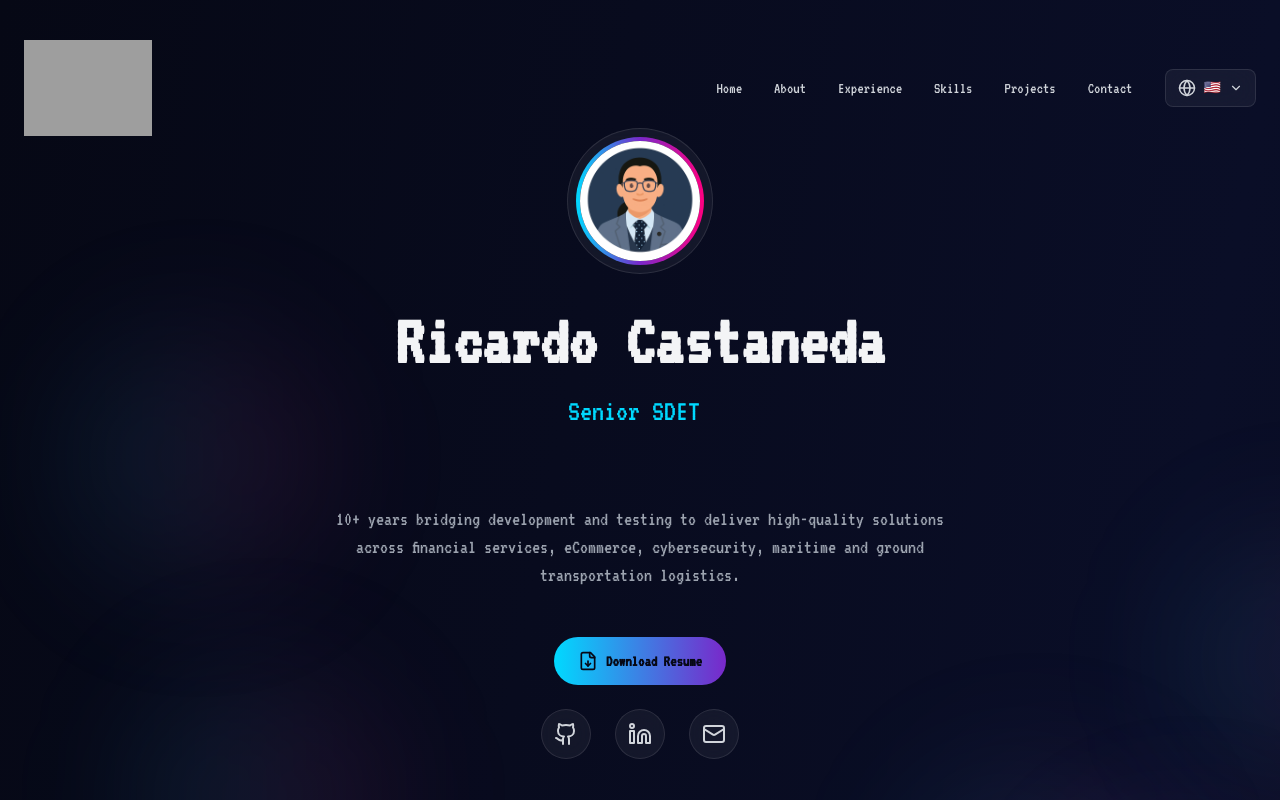
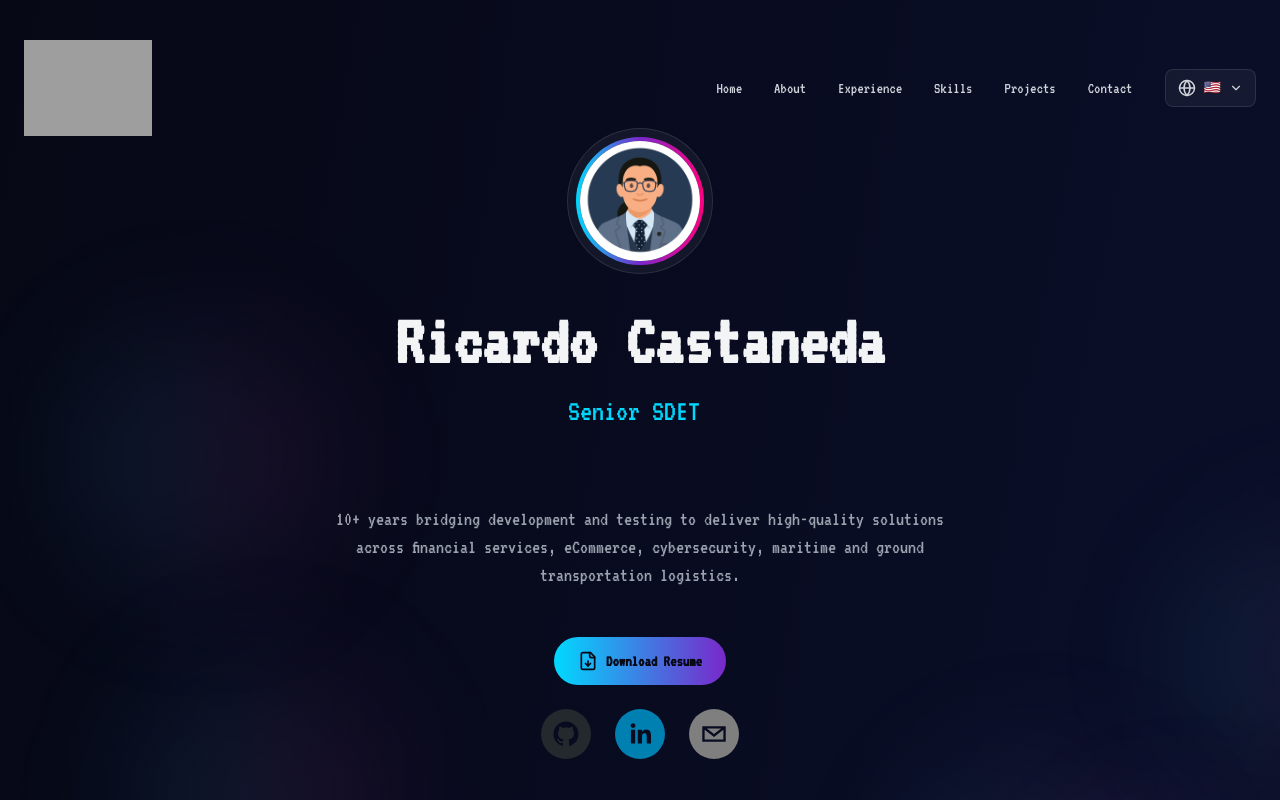
Before and after one commit to rcastaneda-dev/portfolio, a Next.js app: page / in a window 1280 px wide. Shown: the top 800 px of the page. Built offline with nearby package versions, Linux system fonts and the light colour scheme; grey boxes are pictures that could not be loaded.

Commit message:
refactor: integrate colored icons

```diff
--- a/components/Hero.tsx
+++ b/components/Hero.tsx
@@ -6,6 +6,7 @@ import { TypeAnimation } from 'react-type-animation';
 import { Github, Linkedin, Mail, ChevronDown, FileDown } from 'lucide-react';
 import Image from 'next/image';
 import { useI18n } from '@/lib/i18n';
+import { SocialIcon } from 'react-social-icons';
 
 const Hero = () => {
   const { t, locale } = useI18n();
@@ -133,34 +134,9 @@ const Hero = () => {
 
             {/* Social Links */}
             <div className="flex justify-center space-x-4 md:space-x-6">
-              <motion.a
-                href="https://github.com/rcastaneda-dev"
-                target="_blank"
-                rel="noopener noreferrer"
-                whileHover={{ scale: 1.1, y: -5 }}
-                whileTap={{ scale: 0.95 }}
-                className="p-2.5 md:p-3 glass-effect rounded-full text-gray-300 hover:text-primary hover:neon-glow transition-all"
-              >
-                <Github size={20} className="md:w-6 md:h-6" />
-              </motion.a>
-              <motion.a
-                href="https://www.linkedin.com/in/rcastaneda-dev/"
-                target="_blank"
-                rel="noopener noreferrer"
-                whileHover={{ scale: 1.1, y: -5 }}
-                whileTap={{ scale: 0.95 }}
-                className="p-2.5 md:p-3 glass-effect rounded-full text-gray-300 hover:text-primary hover:neon-glow transition-all"
-              >
-                <Linkedin size={20} className="md:w-6 md:h-6" />
-              </motion.a>
-              <motion.a
-                href="mailto:hi@rcastaneda.dev"
-                whileHover={{ scale: 1.1, y: -5 }}
-                whileTap={{ scale: 0.95 }}
-                className="p-2.5 md:p-3 glass-effect rounded-full text-gray-300 hover:text-primary hover:neon-glow transition-all"
-              >
-                <Mail size={20} className="md:w-6 md:h-6" />
-              </motion.a>
+              <SocialIcon url="https://github.com/rcastaneda-dev" />
+              <SocialIcon url="https://www.linkedin.com/in/rcastaneda-dev/" />
+              <SocialIcon url="mailto:hi@rcastaneda.dev" />
             </div>
           </motion.div>
 
```
